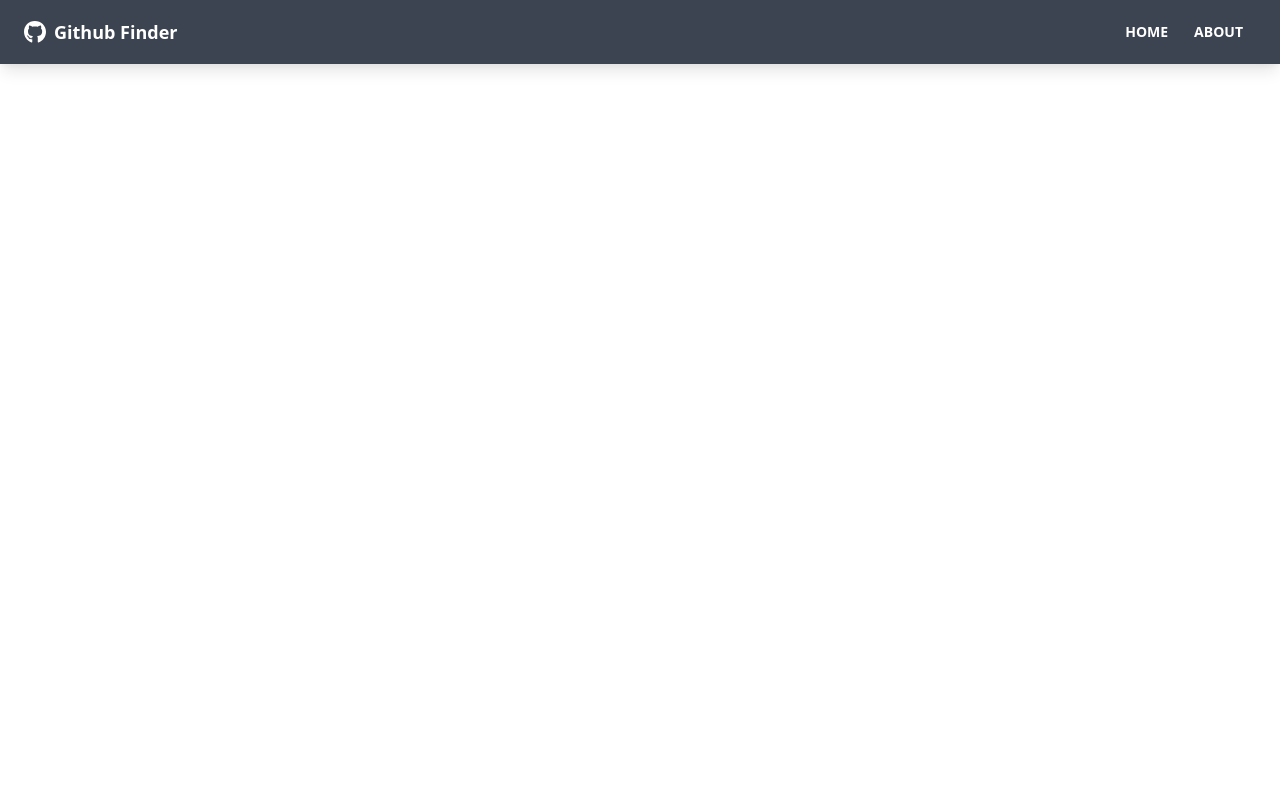
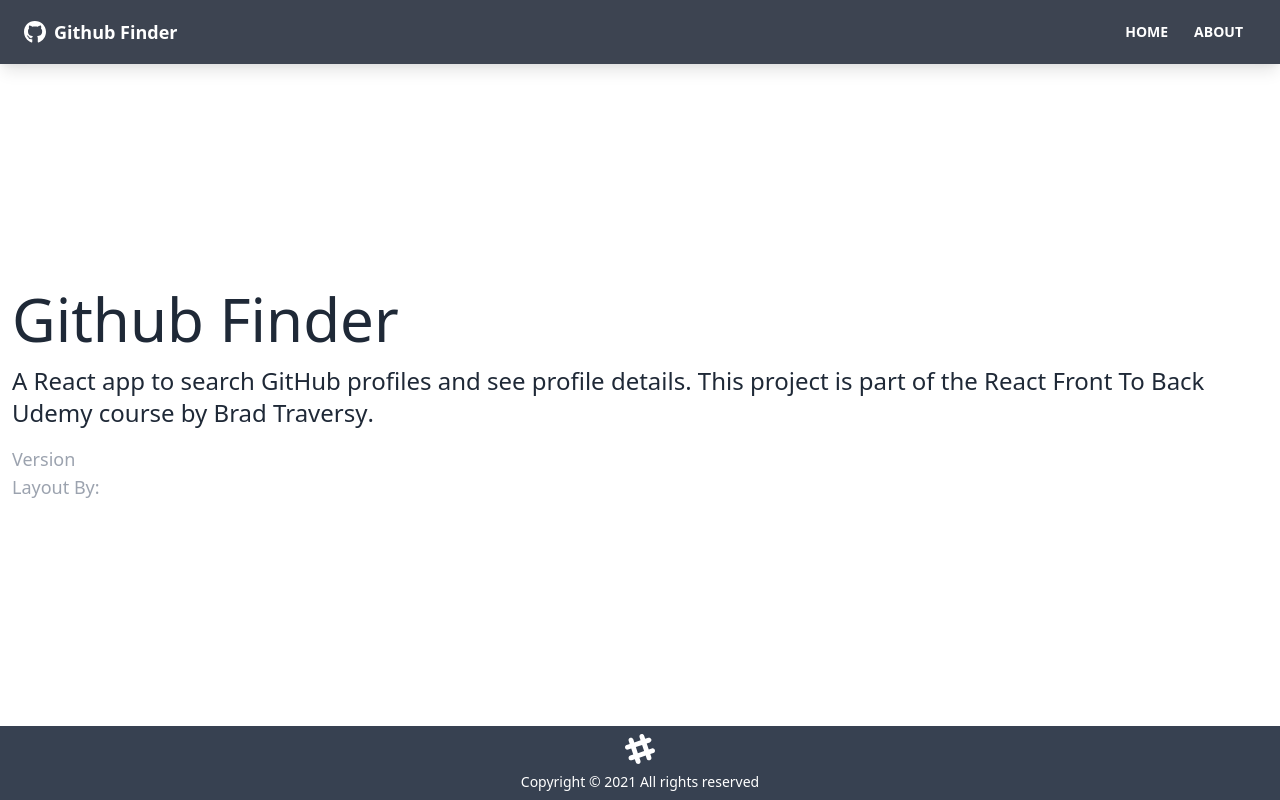
Before and after one commit to cristhian-manzano/Github-project, a React (Create React App) app: page /about in a window 1280 px wide. Built offline with nearby package versions, Linux system fonts and the light colour scheme.

Commit message:
Created Home, about, and not found pages

```diff
--- a/src/App.js
+++ b/src/App.js
@@ -1,10 +1,25 @@
-import { BrowserRouter as Router } from "react-router-dom";
+import { BrowserRouter as Router, Route, Routes } from "react-router-dom";
+import About from "./pages/About";
+import NotFound from "./pages/NotFound";
+import Home from "./pages/Home";
+import Footer from "./components/layout/Footer";
 import Navbar from "./components/layout/Navbar";
 
 function App() {
   return (
     <Router>
-      <Navbar />
+      <div className="flex flex-col justify-between h-screen">
+        <Navbar />
+        <main className="container mx-auto px-3 pb-12">
+          <Routes>
+            <Route path="/" element={<Home />} />
+            <Route path="/about" element={<About />} />
+            <Route path="/notfound" element={<NotFound />} />
+            <Route path="/*" element={<NotFound />} />
+          </Routes>
+        </main>
+        <Footer />
+      </div>
     </Router>
   );
 }
--- /dev/null
+++ b/src/components/layout/Footer.jsx
@@ -0,0 +1,24 @@
+function Footer() {
+  const footerYear = new Date().getFullYear();
+
+  return (
+    <footer className="footer p-2 bg-gray-700 text-primary-content footer-center">
+      <div>
+        <svg
+          width="30"
+          height="30"
+          viewBox="0 0 24 24"
+          xmlns="http://www.w3.org/2000/svg"
+          fillRule="evenodd"
+          clipRule="evenodd"
+          className="inline-block fill-current"
+        >
+          <path d="M22.672 15.226l-2.432.811.841 2.515c.33 1.019-.209 2.127-1.23 2.456-1.15.325-2.148-.321-2.463-1.226l-.84-2.518-5.013 1.677.84 2.517c.391 1.203-.434 2.542-1.831 2.542-.88 0-1.601-.564-1.86-1.314l-.842-2.516-2.431.809c-1.135.328-2.145-.317-2.463-1.229-.329-1.018.211-2.127 1.231-2.456l2.432-.809-1.621-4.823-2.432.808c-1.355.384-2.558-.59-2.558-1.839 0-.817.509-1.582 1.327-1.846l2.433-.809-.842-2.515c-.33-1.02.211-2.129 1.232-2.458 1.02-.329 2.13.209 2.461 1.229l.842 2.515 5.011-1.677-.839-2.517c-.403-1.238.484-2.553 1.843-2.553.819 0 1.585.509 1.85 1.326l.841 2.517 2.431-.81c1.02-.33 2.131.211 2.461 1.229.332 1.018-.21 2.126-1.23 2.456l-2.433.809 1.622 4.823 2.433-.809c1.242-.401 2.557.484 2.557 1.838 0 .819-.51 1.583-1.328 1.847m-8.992-6.428l-5.01 1.675 1.619 4.828 5.011-1.674-1.62-4.829z"></path>
+        </svg>
+        <p>Copyright &copy; {footerYear} All rights reserved</p>
+      </div>
+    </footer>
+  );
+}
+
+export default Footer;
--- /dev/null
+++ b/src/pages/About.jsx
@@ -0,0 +1,33 @@
+import React from "react";
+
+function About() {
+  return (
+    <>
+      <h1 className="text-6xl mb-4">Github Finder</h1>
+      <p className="mb-4 text-2xl font-light">
+        A React app to search GitHub profiles and see profile details. This
+        project is part of the
+        <a href="https://www.udemy.com/course/modern-react-front-to-back/">
+          {" "}
+          React Front To Back
+        </a>{" "}
+        Udemy course by
+        <strong>
+          <a href="https://traversymedia.com"> Brad Traversy</a>
+        </strong>
+        .
+      </p>
+      <p className="text-lg text-gray-400">
+        Version <span className="text-white">1.0.0</span>
+      </p>
+      <p className="text-lg text-gray-400">
+        Layout By:
+        <a className="text-white" href="https://twitter.com/hassibmoddasser">
+          Hassib Moddasser
+        </a>
+      </p>
+    </>
+  );
+}
+
+export default About;
--- /dev/null
+++ b/src/pages/Home.jsx
@@ -0,0 +1,11 @@
+import React from "react";
+
+function Home() {
+  return (
+    <div>
+      <h1 className="text-6xl">Welcome</h1>
+    </div>
+  );
+}
+
+export default Home;
--- /dev/null
+++ b/src/pages/NotFound.jsx
@@ -0,0 +1,11 @@
+import React from "react";
+
+function NotFound() {
+  return (
+    <div>
+      <div>Page not found</div>
+    </div>
+  );
+}
+
+export default NotFound;
```
